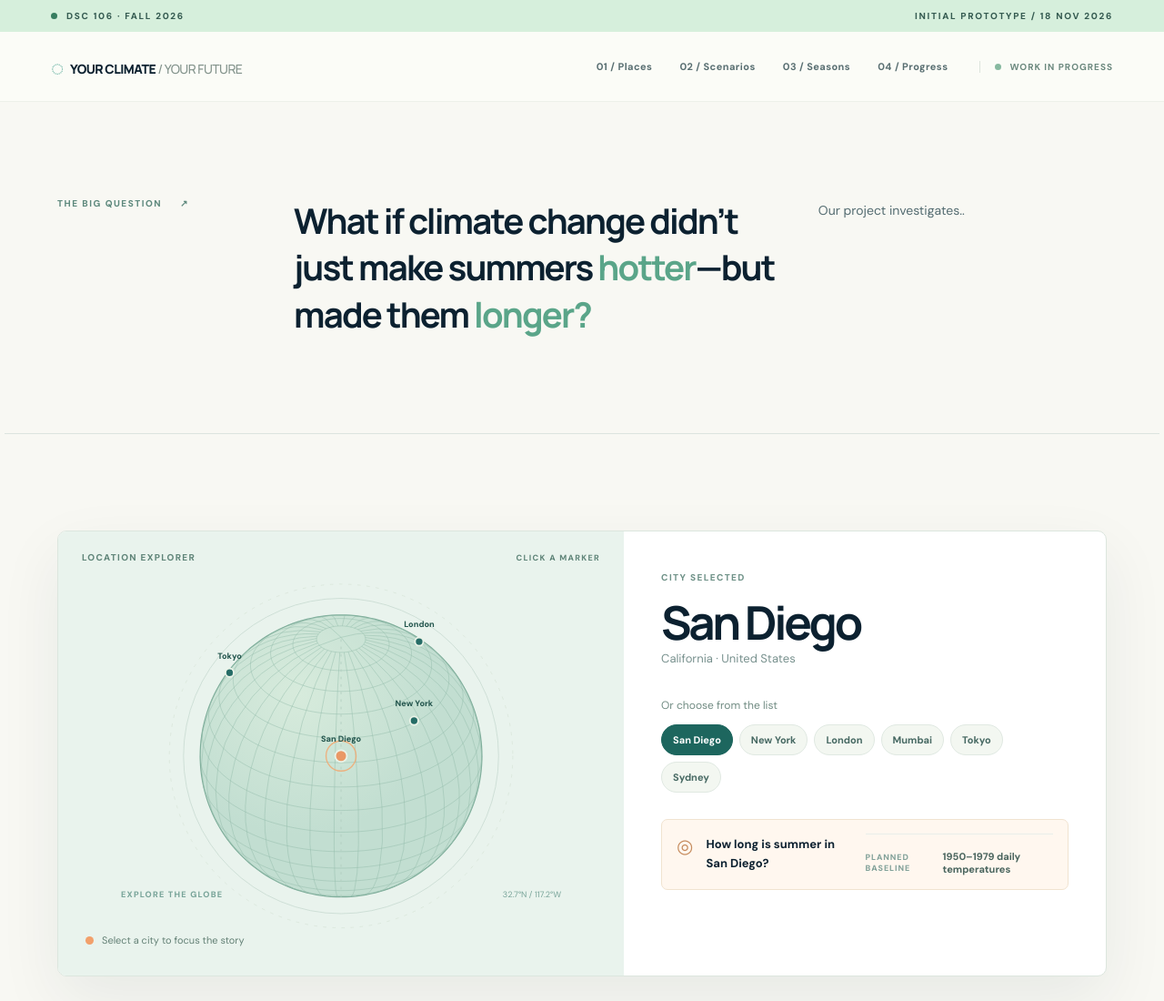
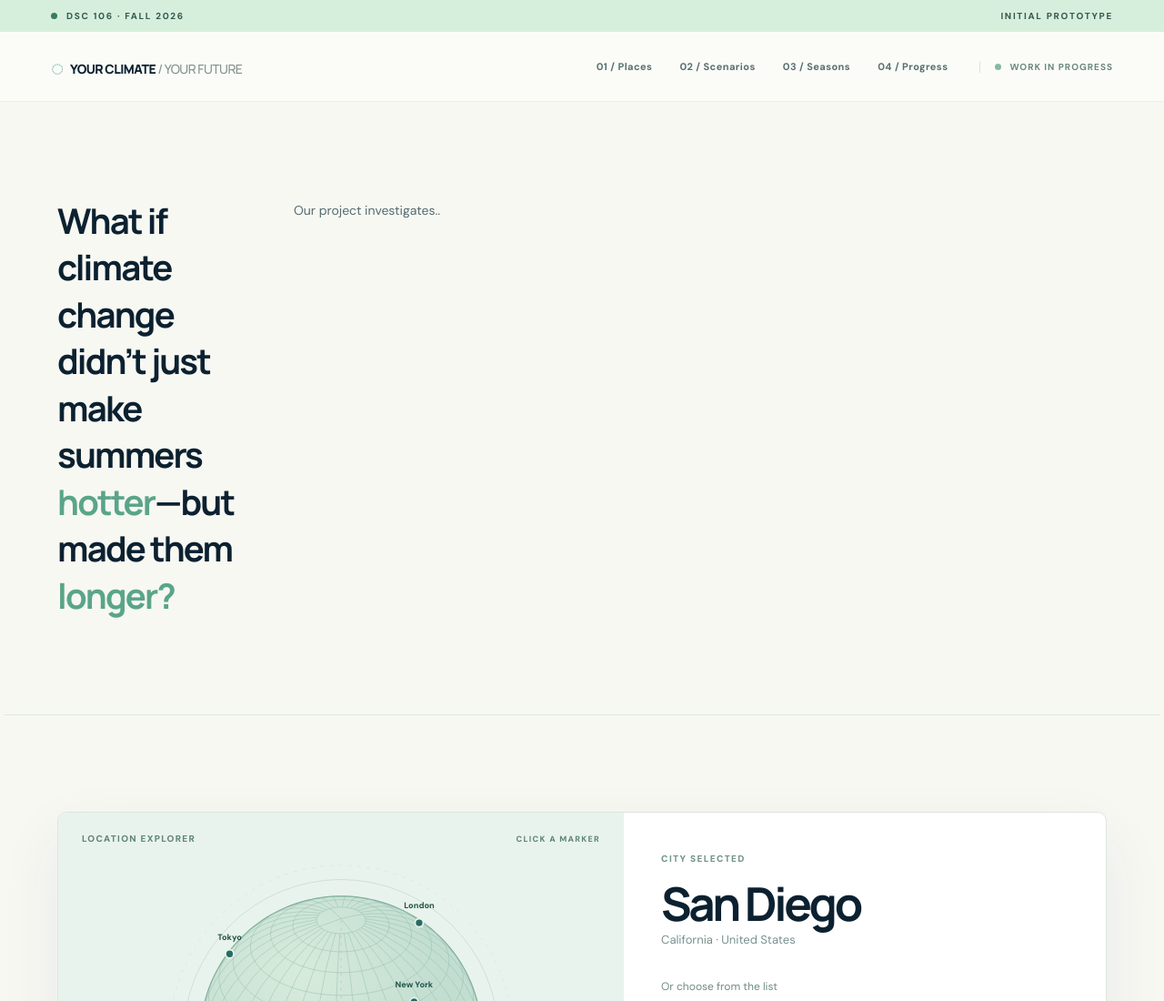
Before and after one commit to Waxicoar/Final-project, a plain HTML site: page index.html in a window 1280 px wide. Shown: the top 1100 px of the page at 91% size. Drawn offline with nearby package versions, Linux system fonts and the light colour scheme.

Commit message:
Update index.html

```diff
--- a/index.html
+++ b/index.html
@@ -13,7 +13,7 @@
   <script defer src="script.js"></script>
 </head>
 <body>
-  <div class="top-strip"><span class="strip-dot"></span> DSC 106 · FALL 2026 <span class="top-strip-right">INITIAL PROTOTYPE / 18 NOV 2026</span></div>
+  <div class="top-strip"><span class="strip-dot"></span> DSC 106 · FALL 2026 <span class="top-strip-right">INITIAL PROTOTYPE</span></div>
   <header class="site-header" id="top">
     <a class="logo" href="#top" aria-label="Your Climate Your Future home"><span class="logo-mark">◌</span> YOUR CLIMATE <span class="logo-light">/ YOUR FUTURE</span></a>
     <nav class="site-nav" aria-label="Main navigation"><a href="#places">01 / Places</a><a href="#scenarios">02 / Scenarios</a><a href="#seasons">03 / Seasons</a><a href="#progress">04 / Progress</a></nav>
@@ -24,7 +24,6 @@
 
 
     <section class="intro-panel section-wrap" aria-label="Project introduction">
-      <div class="intro-index">THE BIG QUESTION <span>↗</span></div>
       <div class="intro-statement">What if climate change didn’t just make summers <em>hotter</em>—but made them <em>longer?</em></div>
       <p>Our project investigates..</p>
     </section>
```
